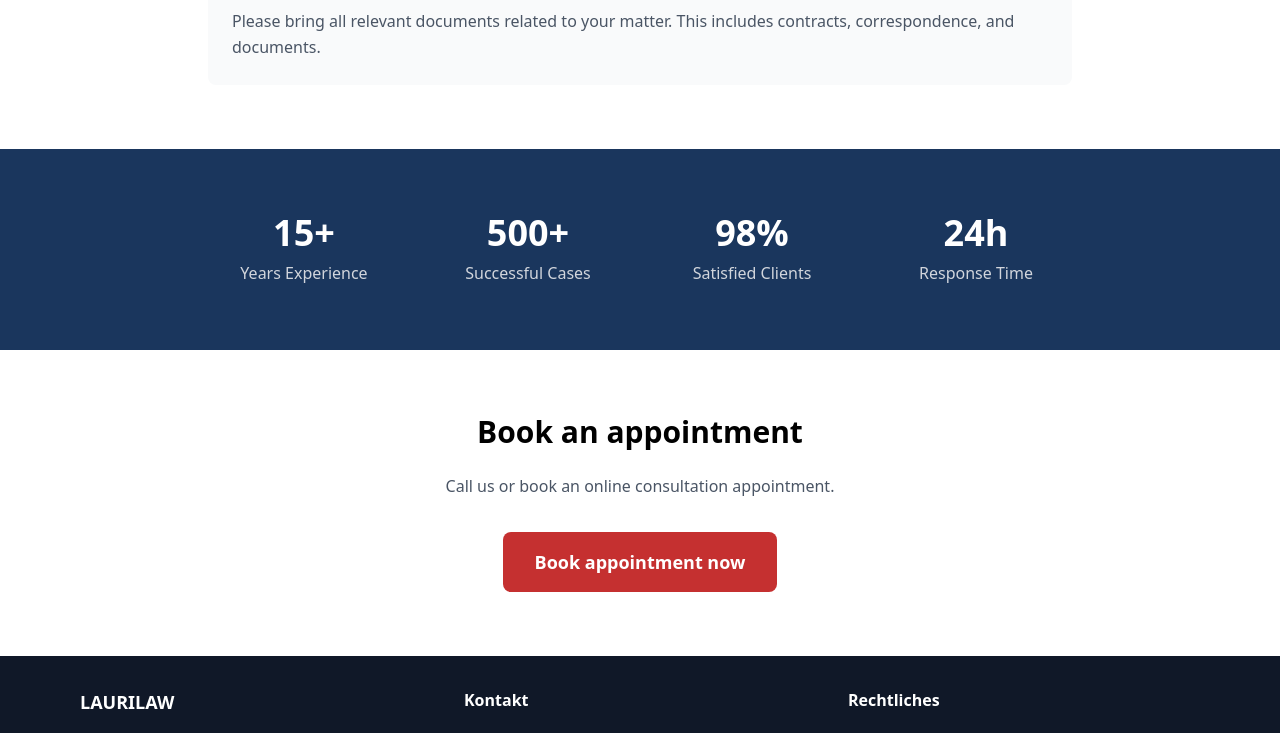
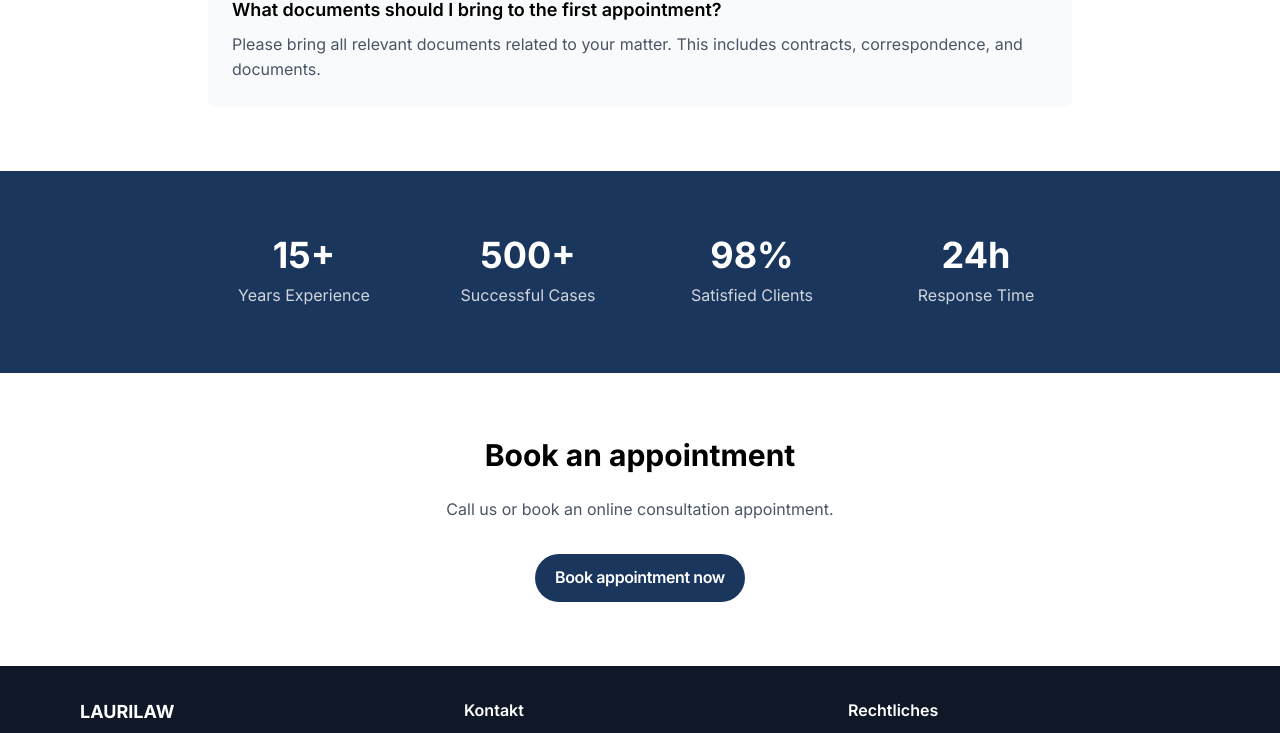
Before and after one commit to benam227/kanzlei-website, a React (Vite) app in the folder kanzlei-website/: page /en in a window 1280 px wide. Shown: the part 2568-3301 px from the top of the page. Built offline with nearby package versions, Linux system fonts and the light colour scheme; no server answers.

Commit message:
style: paypal/ebay inspired buttons and headings

```diff
--- a/kanzlei-website/index.html
+++ b/kanzlei-website/index.html
@@ -6,6 +6,9 @@
     <meta name="viewport" content="width=device-width, initial-scale=1.0" />
     <meta name="description" content="Ihre kompetente Rechtsanwaltskanzlei für alle juristischen Fragen." />
     <title>Kanzlei Recht</title>
+    <link rel="preconnect" href="https://fonts.googleapis.com">
+    <link rel="preconnect" href="https://fonts.gstatic.com" crossorigin>
+    <link href="https://fonts.googleapis.com/css2?family=Inter:wght@400;600;700&display=swap" rel="stylesheet">
     <script>
       (function() {
         var h = location.hash;
--- a/kanzlei-website/src/components/PageContainer.tsx
+++ b/kanzlei-website/src/components/PageContainer.tsx
@@ -5,7 +5,7 @@ interface PageContainerProps {
 
 export default function PageContainer({ children, className = '' }: PageContainerProps) {
   return (
-    <div className={`max-w-4xl mx-auto px-4 sm:px-6 py-8 ${className}`}>
+    <div className={`max-w-6xl mx-auto px-4 sm:px-6 py-8 ${className}`}>
       {children}
     </div>
   );
--- /dev/null
+++ b/kanzlei-website/src/components/ui/Button.tsx
@@ -0,0 +1,47 @@
+import { type ButtonHTMLAttributes, type ReactNode, cloneElement, isValidElement } from 'react';
+
+interface ButtonProps extends ButtonHTMLAttributes<HTMLButtonElement> {
+  variant?: 'primary' | 'secondary' | 'ghost';
+  disabled?: boolean;
+  children: ReactNode;
+  className?: string;
+  asChild?: boolean;
+}
+
+export default function Button({
+  variant = 'primary',
+  disabled = false,
+  children,
+  className = '',
+  asChild = false,
+  ...buttonProps
+}: ButtonProps) {
+  const baseStyles = 'inline-flex items-center justify-center gap-2 px-5 font-semibold tracking-tight transition-colors focus-visible:ring-2 focus-visible:ring-brand/30 disabled:opacity-50 disabled:cursor-not-allowed';
+  const sizeStyles = 'h-11 md:h-12';
+  const radiusStyles = 'rounded-full';
+
+  const variantStyles = {
+    primary: 'bg-brand text-white hover:bg-brandMuted',
+    secondary: 'bg-surface text-brand border border-border hover:bg-bg',
+    ghost: 'bg-transparent text-brand hover:bg-bg',
+  };
+
+  const combinedClassName = `${baseStyles} ${sizeStyles} ${radiusStyles} ${variantStyles[variant]} ${className}`.trim();
+
+  if (asChild && isValidElement<{ className?: string; [key: string]: unknown }>(children)) {
+    return cloneElement(children, {
+      className: `${combinedClassName} ${children.props.className || ''}`.trim(),
+      ...buttonProps,
+    });
+  }
+
+  return (
+    <button
+      className={combinedClassName}
+      disabled={disabled}
+      {...buttonProps}
+    >
+      {children}
+    </button>
+  );
+}
--- /dev/null
+++ b/kanzlei-website/src/components/ui/Card.tsx
@@ -0,0 +1,14 @@
+interface CardProps {
+  children: React.ReactNode;
+  className?: string;
+}
+
+export default function Card({ children, className = '' }: CardProps) {
+  return (
+    <div
+      className={`bg-surface border border-border rounded-card shadow-card hover:shadow-cardHover transition-shadow ${className}`}
+    >
+      {children}
+    </div>
+  );
+}
--- /dev/null
+++ b/kanzlei-website/src/components/ui/SectionHeader.tsx
@@ -0,0 +1,20 @@
+interface SectionHeaderProps {
+  title: string;
+  subtitle?: string;
+  className?: string;
+}
+
+export default function SectionHeader({ title, subtitle, className = '' }: SectionHeaderProps) {
+  return (
+    <div className={`mb-6 md:mb-8 ${className}`}>
+      <h2 className="text-3xl md:text-4xl font-bold tracking-tight leading-tight text-text">
+        {title}
+      </h2>
+      {subtitle && (
+        <p className="mt-3 text-base md:text-lg text-mutedText leading-relaxed">
+          {subtitle}
+        </p>
+      )}
+    </div>
+  );
+}
--- a/kanzlei-website/src/pages/HomePage.tsx
+++ b/kanzlei-website/src/pages/HomePage.tsx
@@ -4,6 +4,7 @@ import { usePageMeta } from '../lib/usePageMeta';
 import { useLanguage } from '../lib/useLanguage';
 import { loadHomepage, loadOrderedServices, loadHomepageJson, loadDownloads, loadFAQ, toYouTubeEmbedUrl, type CustomSection } from '../lib/content';
 import GatedEmbed from '../components/GatedEmbed';
+import Button from '../components/ui/Button';
 
 interface ServiceItem {
   title: string;
@@ -74,9 +75,11 @@ export default function HomePage() {
               <h3 className="text-xl font-semibold mb-3">{service.title}</h3>
               <p className="text-gray-600">{service.text}</p>
               {service.href && (
-                <Link to={service.href} className="inline-block mt-3 text-[#1a365d] hover:underline">
-                  Mehr →
-                </Link>
+                <Button variant="secondary" asChild>
+                  <Link to={service.href} className="mt-3">
+                    Mehr →
+                  </Link>
+                </Button>
               )}
             </div>
           ))}
@@ -94,12 +97,11 @@ export default function HomePage() {
         <p className="text-gray-600 mb-8">
           {homepageJson?.contactIntro || 'Rufen Sie uns an oder buchen Sie online einen Beratungstermin.'}
         </p>
-        <Link
-          to={`/${lang === 'en' ? 'en/' : ''}termin-buchen`}
-          className="inline-block px-8 py-4 bg-[#c53030] text-white rounded-lg text-lg font-semibold hover:bg-[#e53e3e] transition-colors"
-        >
-          {homepageJson?.ctaText || homepage?.ctaText || 'Termin buchen'}
-        </Link>
+        <Button variant="primary" asChild>
+          <Link to={`/${lang === 'en' ? 'en/' : ''}termin-buchen`}>
+            {homepageJson?.ctaText || homepage?.ctaText || 'Termin buchen'}
+          </Link>
+        </Button>
       </div>
     </section>
   );
@@ -252,12 +254,11 @@ export default function HomePage() {
           <div className="max-w-4xl mx-auto px-4 text-center">
             {title && <h2 className="text-3xl font-bold mb-6">{title}</h2>}
             {content && <p className="text-gray-200 mb-8">{content}</p>}
-            <Link
-              to={`/${lang === 'en' ? 'en/' : ''}termin-buchen`}
-              className="inline-block px-8 py-4 bg-[#c53030] text-white rounded-lg text-lg font-semibold hover:bg-[#e53e3e] transition-colors"
-            >
-              Termin buchen
-            </Link>
+        <Button variant="primary" asChild>
+          <Link to={`/${lang === 'en' ? 'en/' : ''}termin-buchen`}>
+            {homepageJson?.ctaText || homepage?.ctaText || 'Termin buchen'}
+          </Link>
+        </Button>
           </div>
         </section>
       );
--- a/kanzlei-website/src/styles/globals.css
+++ b/kanzlei-website/src/styles/globals.css
@@ -1,4 +1,21 @@
 @import "tailwindcss";
+
+@theme {
+  --color-brand: #1a365d;
+  --color-brandMuted: #2c5282;
+  --color-brandCTA: #c53030;
+  --color-brandCTAMuted: #e53e3e;
+  --color-surface: #ffffff;
+  --color-bg: #f9fafb;
+  --color-text: #374151;
+  --color-mutedText: #6b7280;
+  --color-border: #e5e7eb;
+  --radius-button: 9999px;
+  --radius-card: 0.5rem;
+  --shadow-card: 0 1px 3px rgba(0,0,0,0.1);
+  --shadow-cardHover: 0 4px 6px rgba(0,0,0,0.1);
+  --font-sans: "Inter", system-ui, -apple-system, sans-serif;
+}
 
 * {
   box-sizing: border-box;
@@ -6,7 +23,7 @@
 
 body {
   margin: 0;
-  font-family: system-ui, -apple-system, BlinkMacSystemFont, 'Segoe UI', Roboto, sans-serif;
+  font-family: var(--font-sans);
   line-height: 1.6;
 }
 
@@ -14,7 +31,7 @@ body {
   position: absolute;
   top: -40px;
   left: 0;
-  background: #1a365d;
+  background: var(--color-brand);
   color: white;
   padding: 8px 16px;
   z-index: 100;
@@ -26,6 +43,6 @@ body {
 }
 
 :focus-visible {
-  outline: 2px solid #1a365d;
+  outline: 2px solid var(--color-brand);
   outline-offset: 2px;
 }
```
